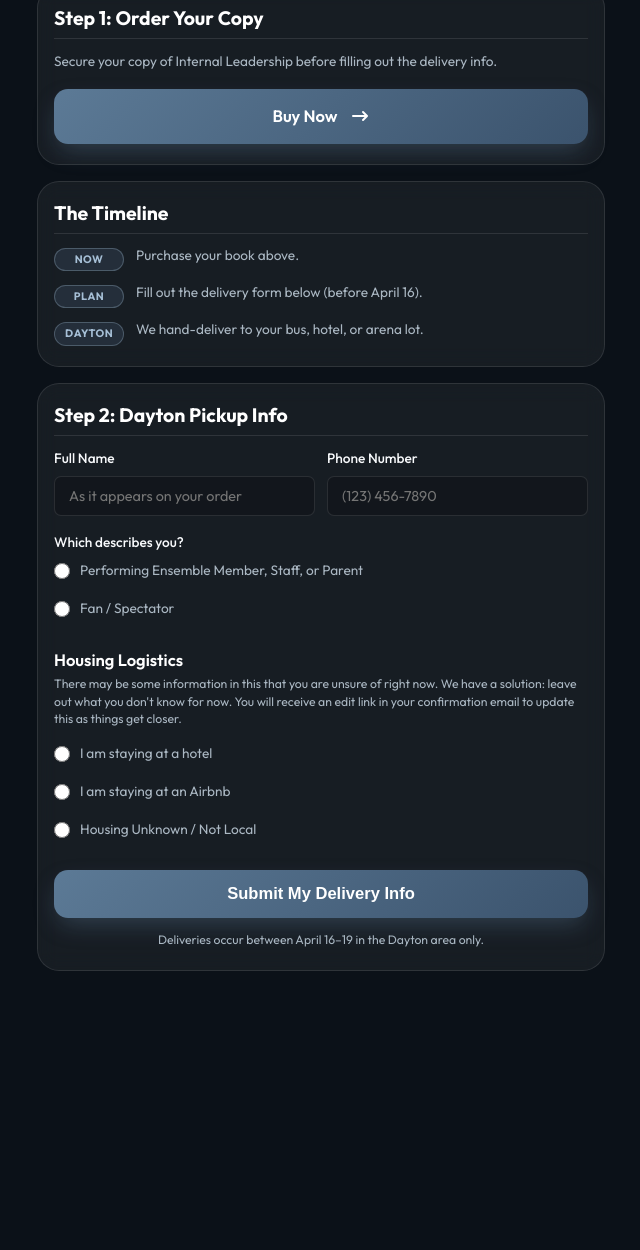
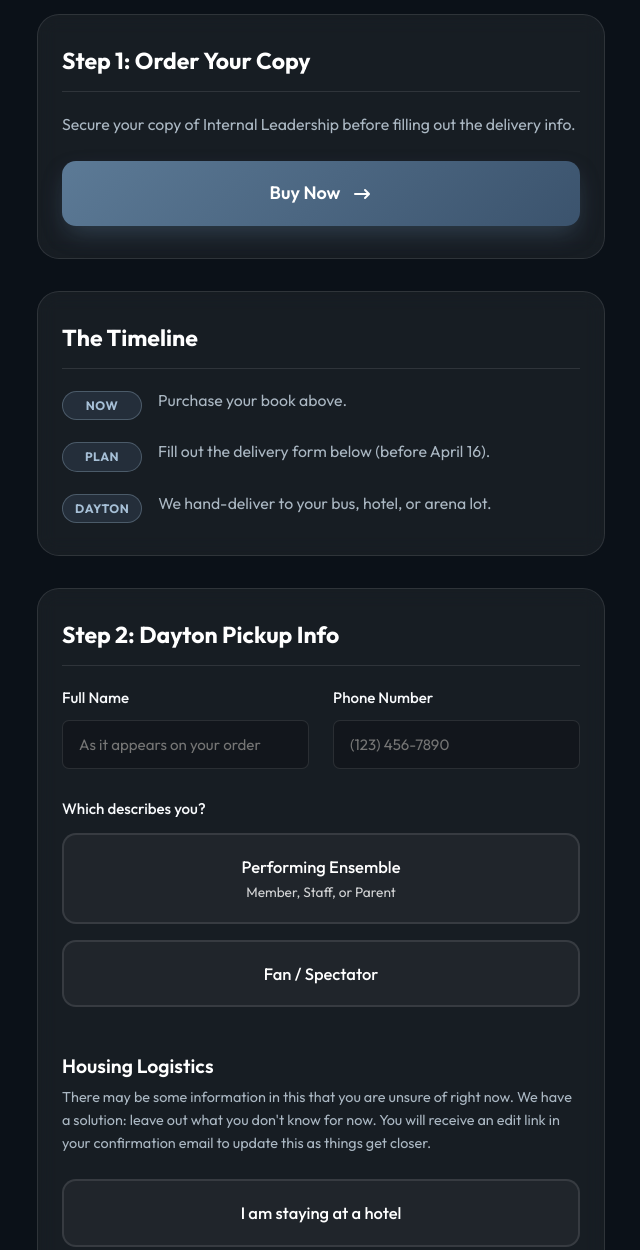
Before and after one commit to reednocera/reednoc.com, a plain HTML site: page dayton/index.html in a window 1280 px wide. Shown: the part 93-1343 px from the top of the page, without its empty margins (319-959 px from the left). Before the commit the page ends 1120 px from the top, so only its background shows below. Drawn offline with Linux system fonts and the light colour scheme; a web font is replaced by a local one.

Commit message:
mobile theme

```diff
--- a/dayton/index.html
+++ b/dayton/index.html
@@ -13,20 +13,19 @@
         rel="stylesheet">
     <link rel="stylesheet" href="../styles.css">
     <style>
-        /* Mobile-First Condensed Spacing */
+        /* Mobile-First Expanded Spacing */
         body {
             background: #0B1118;
-            /* Solid background to match theme */
-            padding-bottom: 40px;
+            padding-bottom: 60px;
         }
 
         .dayton-header {
             text-align: center;
-            padding: 24px 16px 16px;
+            padding: 40px 16px 24px;
         }
 
         .dayton-header h1 {
-            font-size: 2.25rem;
+            font-size: 2.5rem;
             margin-bottom: 0;
             background: linear-gradient(to right, #ffffff, #A6BFD6);
             -webkit-background-clip: text;
@@ -44,30 +43,30 @@
             background: var(--surface-color);
             border: 1px solid var(--surface-border);
             border-radius: var(--radius-lg);
-            padding: 20px 16px;
-            margin-bottom: 16px;
+            padding: 32px 24px;
+            margin-bottom: 32px;
             backdrop-filter: blur(10px);
         }
 
         .hub-card h2 {
-            font-size: 1.35rem;
-            margin-bottom: 12px;
+            font-size: 1.6rem;
+            margin-bottom: 20px;
             color: white;
             border-bottom: 1px solid var(--surface-border);
-            padding-bottom: 8px;
+            padding-bottom: 16px;
         }
 
         /* Timeline */
         .timeline {
             display: flex;
             flex-direction: column;
-            gap: 12px;
-            margin-top: 4px;
+            gap: 20px;
+            margin-top: 12px;
         }
 
         .timeline-item {
             display: flex;
-            gap: 12px;
+            gap: 16px;
             align-items: flex-start;
         }
 
@@ -75,21 +74,21 @@
             background: rgba(92, 122, 150, 0.2);
             color: #A6BFD6;
             font-weight: 700;
-            padding: 2px 10px;
+            padding: 4px 12px;
             border-radius: 100px;
-            font-size: 0.75rem;
+            font-size: 0.85rem;
             border: 1px solid rgba(166, 191, 214, 0.3);
-            min-width: 70px;
+            min-width: 80px;
             text-align: center;
             margin-top: 2px;
             letter-spacing: 0.5px;
         }
 
         .timeline-content {
-            font-size: 0.95rem;
+            font-size: 1.1rem;
             color: var(--text-secondary);
             flex: 1;
-            line-height: 1.4;
+            line-height: 1.5;
         }
 
         .timeline-content strong {
@@ -98,35 +97,34 @@
 
         /* Form Elements */
         .form-group {
-            margin-bottom: 16px;
+            margin-bottom: 28px;
         }
 
         .form-row {
             display: grid;
-            grid-template-columns: 1fr 1fr;
-            gap: 12px;
+            grid-template-columns: 1fr;
+            gap: 24px;
         }
 
-        @media (max-width: 480px) {
+        @media (min-width: 500px) {
             .form-row {
-                grid-template-columns: 1fr;
-                gap: 16px;
+                grid-template-columns: 1fr 1fr;
             }
         }
 
-        label {
+        label.field-label {
             display: block;
-            margin-bottom: 6px;
+            margin-bottom: 10px;
             color: var(--text-primary);
             font-weight: 500;
-            font-size: 0.95rem;
+            font-size: 1.05rem;
         }
 
         .subtext {
-            font-size: 0.85rem;
+            font-size: 1rem;
             color: var(--text-secondary);
-            margin-bottom: 12px;
-            line-height: 1.4;
+            margin-bottom: 20px;
+            line-height: 1.6;
         }
 
         input[type="text"],
@@ -136,10 +134,10 @@
             background: rgba(0, 0, 0, 0.2);
             border: 1px solid var(--surface-border);
             color: white;
-            padding: 10px 14px;
+            padding: 14px 16px;
             border-radius: var(--radius-sm);
             font-family: inherit;
-            font-size: 1rem;
+            font-size: 1.05rem;
             transition: var(--transition);
         }
 
@@ -153,49 +151,61 @@
 
         textarea {
             resize: vertical;
-            min-height: 70px;
+            min-height: 100px;
         }
 
-        .radio-group {
+        /* Big Button Multiple Choice Options */
+        .radio-button-group {
             display: flex;
             flex-direction: column;
-            gap: 10px;
-            margin-top: 6px;
+            gap: 16px;
+            margin-top: 12px;
         }
 
-        .radio-label {
+        /* Hide actual radio/checkbox visually but keep accessible */
+        .visually-hidden {
+            position: absolute;
+            opacity: 0;
+            width: 0;
+            height: 0;
+        }
+
+        .big-option-label {
             display: flex;
             align-items: center;
-            gap: 10px;
+            justify-content: center;
+            padding: 20px 24px;
+            background: rgba(255, 255, 255, 0.04);
+            border: 2px solid var(--surface-border);
+            border-radius: var(--radius-md);
             cursor: pointer;
-            font-weight: 400;
-            color: var(--text-secondary);
-            font-size: 0.95rem;
+            font-weight: 500;
+            color: white;
+            font-size: 1.15rem;
+            text-align: center;
+            transition: var(--transition);
+            line-height: 1.4;
+            user-select: none;
         }
 
-        .radio-label input[type="radio"],
-        .checkbox-label input[type="checkbox"] {
-            accent-color: var(--accent-start);
-            width: 16px;
-            height: 16px;
-            margin: 0;
+        .big-option-label:hover {
+            background: rgba(255, 255, 255, 0.08);
+            border-color: rgba(255, 255, 255, 0.3);
         }
 
-        .checkbox-label {
-            display: flex;
-            align-items: center;
-            gap: 10px;
-            margin-bottom: 10px;
-            cursor: pointer;
-            color: var(--text-secondary);
-            font-size: 0.9rem;
+        /* Checked State */
+        input[type="radio"]:checked + .big-option-label,
+        input[type="checkbox"]:checked + .big-option-label {
+            background: rgba(92, 122, 150, 0.15);
+            border-color: var(--accent-start);
+            box-shadow: 0 4px 15px rgba(92, 122, 150, 0.2);
         }
 
         .conditional-field {
             display: none;
-            margin-top: 12px;
-            padding: 12px;
-            background: rgba(255, 255, 255, 0.03);
+            margin-top: 20px;
+            padding: 24px;
+            background: rgba(255, 255, 255, 0.02);
             border-radius: var(--radius-md);
             border: 1px solid rgba(255, 255, 255, 0.05);
         }
@@ -221,23 +231,23 @@
             width: 100%;
             border: none;
             cursor: pointer;
-            font-size: 1.15rem;
-            padding: 14px 24px;
+            font-size: 1.25rem;
+            padding: 18px 24px;
+            margin-top: 16px;
         }
 
         .footer-note {
             text-align: center;
             color: var(--text-secondary);
-            font-size: 0.85rem;
-            margin-top: 12px;
+            font-size: 1rem;
+            margin-top: 20px;
         }
 
-        /* Typography overrides for tight spaces */
         .section-header-compact {
             color: white;
-            font-size: 1.15rem;
+            font-size: 1.35rem;
             font-family: var(--font-heading);
-            margin-bottom: 6px;
+            margin-bottom: 8px;
             font-weight: 600;
         }
     </style>
@@ -253,10 +263,10 @@
         <!-- Section 1: Purchase -->
         <div class="hub-card">
             <h2>Step 1: Order Your Copy</h2>
-            <p style="color: var(--text-secondary); margin-bottom: 16px; font-size: 0.95rem;">Secure your copy of
+            <p style="color: var(--text-secondary); margin-bottom: 24px; font-size: 1.1rem;">Secure your copy of
                 Internal Leadership before filling out the delivery info.</p>
             <a href="https://buy.stripe.com/28E4gB50U5sB8J47xS6Ri01" class="btn-primary submit-btn" target="_blank"
-                rel="noopener noreferrer">
+                rel="noopener noreferrer" style="margin-top: 0;">
                 Buy Now
                 <svg class="arrow-icon" viewBox="0 0 20 20" fill="currentColor">
                     <path fill-rule="evenodd"
@@ -286,48 +296,57 @@
         </div>
 
         <!-- Section 3: Delivery Form -->
-        <div class="hub-card">
+        <div class="hub-card" style="margin-bottom: 24px;">
             <h2>Step 2: Dayton Pickup Info</h2>
-            <form id="daytonForm" name="dayton-deliveries" method="POST" data-netlify="true" netlify data-netlify-honeypot="bot-field" action="/success">
+            <form id="daytonForm" name="dayton-deliveries" method="POST" data-netlify="true" netlify
+                data-netlify-honeypot="bot-field" action="/success">
                 <input type="hidden" name="form-name" value="dayton-deliveries" />
                 <p class="hidden" style="display:none;">
                     <label>Don’t fill this out if you're human: <input name="bot-field" /></label>
                 </p>
                 <div class="form-row">
                     <div class="form-group">
-                        <label for="fullName">Full Name</label>
-                        <input type="text" id="fullName" name="full-name" placeholder="As it appears on your order" required>
+                        <label for="fullName" class="field-label">Full Name</label>
+                        <input type="text" id="fullName" name="full-name" placeholder="As it appears on your order"
+                            required>
                     </div>
                     <div class="form-group">
-                        <label for="phone">Phone Number</label>
+                        <label for="phone" class="field-label">Phone Number</label>
                         <input type="tel" id="phone" name="phone" placeholder="(123) 456-7890" required>
                     </div>
                 </div>
 
                 <div class="form-group">
-                    <label>Which describes you?</label>
-                    <div class="radio-group">
-                        <label class="radio-label">
-                            <input type="radio" name="role" value="A" required>
-                            Performing Ensemble Member, Staff, or Parent
-                        </label>
-                        <label class="radio-label">
-                            <input type="radio" name="role" value="B">
-                            Fan / Spectator
-                        </label>
+                    <label class="field-label" style="margin-bottom: 12px;">Which describes you?</label>
+                    <div class="radio-button-group">
+                        <div>
+                            <input type="radio" id="roleA" name="role" value="A" required class="visually-hidden">
+                            <label for="roleA" class="big-option-label">
+                                <div>
+                                    Performing Ensemble<br>
+                                    <span style="font-size:0.95rem; opacity:0.8; font-weight:normal;">Member, Staff, or Parent</span>
+                                </div>
+                            </label>
+                        </div>
+                        <div>
+                            <input type="radio" id="roleB" name="role" value="B" class="visually-hidden">
+                            <label for="roleB" class="big-option-label">Fan / Spectator</label>
+                        </div>
                     </div>
                 </div>
 
                 <div class="conditional-field" id="ensembleFields">
-                    <div class="form-group" style="margin-bottom:0;">
-                        <label for="ensembleName">Ensemble Name</label>
-                        <input type="text" id="ensembleName" name="ensemble-name" placeholder="e.g. Rhythm X" style="margin-bottom: 10px;">
-                        <label for="ensembleClass">Class (e.g. PIW, PSW)</label>
+                    <div class="form-group" style="margin-bottom: 20px;">
+                        <label for="ensembleName" class="field-label">Ensemble Name</label>
+                        <input type="text" id="ensembleName" name="ensemble-name" placeholder="e.g. Rhythm X">
+                    </div>
+                    <div class="form-group" style="margin-bottom: 0;">
+                        <label for="ensembleClass" class="field-label">Class (e.g. PIW, PSW)</label>
                         <input type="text" id="ensembleClass" name="ensemble-class" placeholder="e.g. PIW">
                     </div>
                 </div>
 
-                <div style="margin: 24px 0 16px;">
+                <div style="margin: 48px 0 24px;">
                     <h3 class="section-header-compact">Housing Logistics</h3>
                     <div class="subtext">
                         There may be some information in this that you are unsure of right now. We have a solution:
@@ -337,35 +356,39 @@
                 </div>
 
                 <div class="form-group">
-                    <div class="radio-group">
-                        <label class="radio-label">
-                            <input type="radio" name="housingType" value="hotel" required>
-                            I am staying at a hotel
-                        </label>
-                        <label class="radio-label">
-                            <input type="radio" name="housingType" value="airbnb">
-                            I am staying at an Airbnb
-                        </label>
-                        <label class="radio-label">
-                            <input type="radio" name="housingType" value="unknown">
-                            Housing Unknown / Not Local
-                        </label>
+                    <div class="radio-button-group">
+                        <div>
+                            <input type="radio" id="hotel" name="housingType" value="hotel" required class="visually-hidden">
+                            <label for="hotel" class="big-option-label">I am staying at a hotel</label>
+                        </div>
+                        <div>
+                            <input type="radio" id="airbnb" name="housingType" value="airbnb" class="visually-hidden">
+                            <label for="airbnb" class="big-option-label">I am staying at an Airbnb</label>
+                        </div>
+                        <div>
+                            <input type="radio" id="unknown" name="housingType" value="unknown" class="visually-hidden">
+                            <label for="unknown" class="big-option-label">Housing Unknown / Not Local</label>
+                        </div>
                     </div>
                 </div>
 
                 <div class="conditional-field" id="addressFieldGroup">
+                    <div class="form-group" style="margin-bottom: 28px;">
+                        <div class="radio-button-group" style="margin-top: 0;">
+                            <div>
+                                <input type="checkbox" id="noAddressYet" name="no-address-yet" class="visually-hidden">
+                                <label for="noAddressYet" class="big-option-label" style="border-style: dashed; padding: 16px;">I do not have this yet</label>
+                            </div>
+                        </div>
+                    </div>
                     <div class="form-group" style="margin-bottom: 0;">
-                        <label class="checkbox-label" id="noAddressCheckboxLabel">
-                            <input type="checkbox" id="noAddressYet" name="no-address-yet">
-                            I do not have this yet
-                        </label>
-                        <label for="housingAddress" id="addressLabel">Housing Address</label>
+                        <label for="housingAddress" id="addressLabel" class="field-label">Housing Address</label>
                         <textarea id="housingAddress" name="housing-address" placeholder="Enter full address here..."></textarea>
                     </div>
                 </div>
 
                 <!-- Section 4: Submission -->
-                <div style="margin-top: 24px;">
+                <div style="margin-top: 40px;">
                     <button type="submit" class="btn-primary submit-btn">
                         Submit My Delivery Info
                     </button>
@@ -411,6 +434,8 @@
                 if (selectedHousing.value === 'unknown') {
                     addressFieldGroup.classList.remove('active');
                     housingAddressArea.required = false;
+                    // Auto-uncheck "I do not have this yet" so it's clean if they come back
+                    noAddressCheckbox.checked = false;
                 } else {
                     addressFieldGroup.classList.add('active');
 
@@ -451,10 +476,10 @@
                     headers: { "Content-Type": "application/x-www-form-urlencoded" },
                     body: encode(data)
                 })
-                .then(() => {
-                    window.location.href = form.getAttribute("action");
-                })
-                .catch(error => alert("Form submission failed: " + error));
+                    .then(() => {
+                        window.location.href = form.getAttribute("action");
+                    })
+                    .catch(error => alert("Form submission failed: " + error));
             });
 
         });
```
